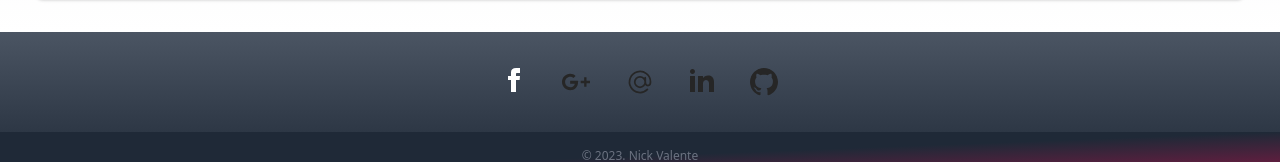
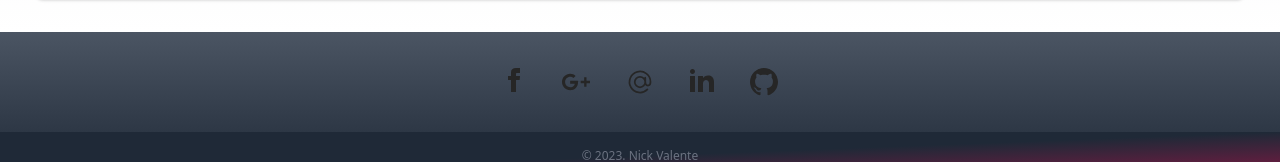
Before and after one commit to Ice-and-Rock/TypeScript_SQL_Quiz, a React (Create React App) app in the folder Javascript_Quiz_App/client/: page / in a window 1280 px wide. Shown: the part 636-798 px from the top of the page. Built offline with nearby package versions, Linux system fonts and the light colour scheme.

Commit message:
corrected dark mode settings

```diff
--- a/Javascript_Quiz_App/client/src/components/Footer.tsx
+++ b/Javascript_Quiz_App/client/src/components/Footer.tsx
@@ -17,7 +17,7 @@ export default function Footer() {
         <div className="flex justify-center">
           <a
             href="https://www.facebook.com/profile.php?id=847380014"
-            className="mr-9 text-white "
+            className="mr-9 text-neutral-800 dark:text-neutral-200"
           >
             <svg
               xmlns="http://www.w3.org/2000/svg"
```
Also changed, not shown: 1 other file (tests, documents, lock files or other folders).
